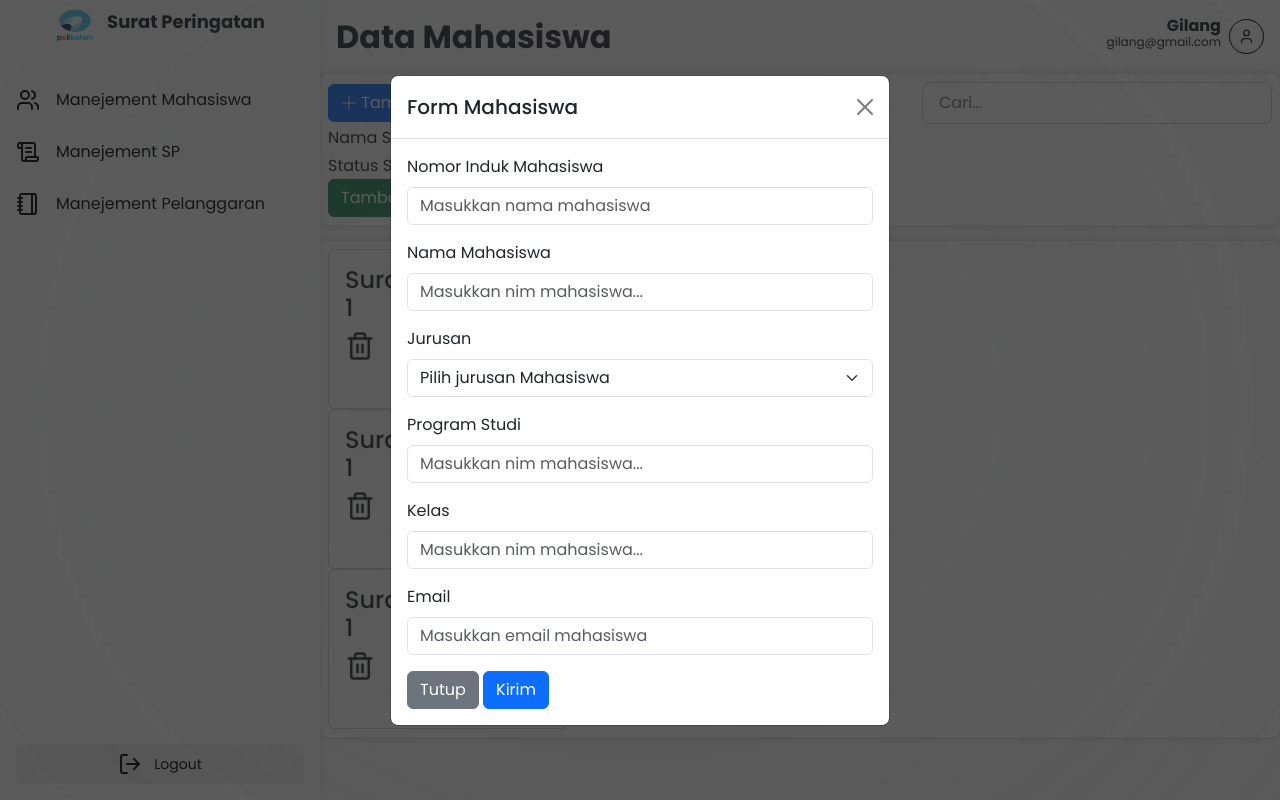
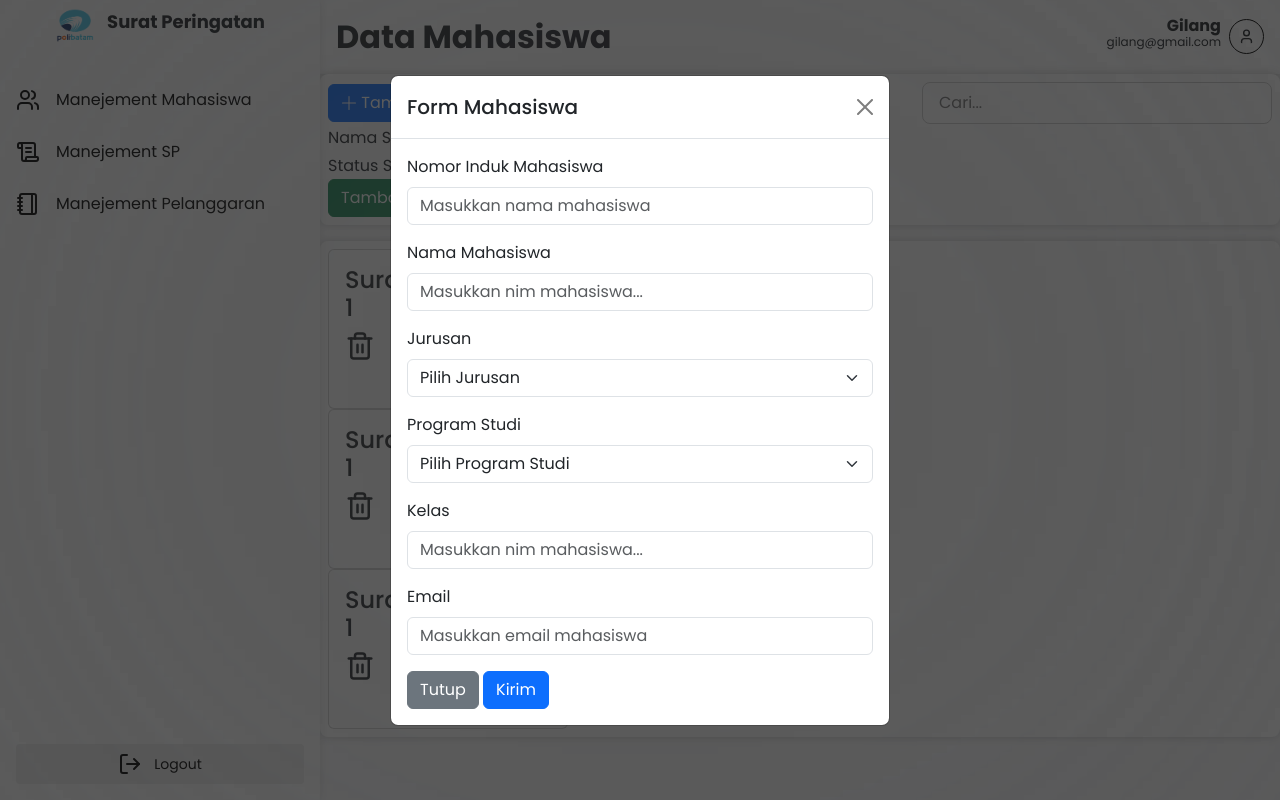
Before and after one commit to FranklinChang08/SuratPeringatan, a PHP site: page /staff/surat.php in a window 1280 px wide, after a click on "Tambah SP". Run offline with PHP 8.4, Linux system fonts and the light colour scheme; some libraries are stand-ins or nearby versions.

Commit message:
Dropdown PRODI, JURUSAN

```diff
--- a/staff/profile.php
+++ b/staff/profile.php
@@ -80,7 +80,7 @@
                         <div>
                             <div class="mb-3">
                                 <label for="nik" class="form-label">NIK</label>
-                                <input type="text" class="form-control" name="nik" required id="nik" placeholder="Masukkan NIK anda...">
+                                <input type="text" class="form-control" name="nik" required id="nik" readonly placeholder="Masukkan NIK anda...">
                             </div>
                             <div class="mb-3">
                                 <label for="email" class="form-label">Email</label>
--- a/staff/surat.php
+++ b/staff/surat.php
@@ -249,19 +249,22 @@
                                 </div>
                                 <div class="mb-3">
                                     <label for="jurusan" class="form-label">Jurusan</label>
-                                    <select class="form-select" aria-label="Default select example">
-                                        <option selected>Pilih jurusan Mahasiswa</option>
+                                    <select class="form-select" id="jurusan">
+                                        <option value="">Pilih Jurusan</option>
                                         <option value="if">Teknik Informatika</option>
                                         <option value="mesin">Teknik Mesin</option>
                                         <option value="elektro">Teknik Elektro</option>
-                                        <option value="mb">Manejemen Bisnis</option>
+                                        <option value="mb">Manajemen Bisnis</option>
                                     </select>
                                 </div>
+
                                 <div class="mb-3">
                                     <label for="prodi" class="form-label">Program Studi</label>
-                                    <input type="text" class="form-control" id="prodi"
-                                        placeholder="Masukkan nim mahasiswa...">
+                                    <select class="form-select" id="prodi">
+                                        <option value="">Pilih Program Studi</option>
+                                    </select>
                                 </div>
+
                                 <div class="mb-3">
                                     <label for="kelas" class="form-label">Kelas</label>
                                     <input type="text" class="form-control" id="kelas"
@@ -289,5 +292,37 @@
 <link rel="stylesheet" href="../node_modules/sweetalert2/dist/sweetalert2.min.css">
 <script src="../static/js/confirmRemove.js"></script>
 <script src="../static/js/validationFormSP.js"></script>
+<script>
+    // Data program studi berdasarkan jurusan
+    const dataProdi = {
+        if: ["IF", "TRPL", "GM" , "GIM" , "AN" , "TRM" , "RKS"],
+        mesin: ["TM" , "TPPU" , "TRKP" , "TRTF" , "TMT"],
+        elektro: ["TEM", "TRE", "TI" , "TMK" , "TRPE" , "TRR"],
+        mb: ["ACC", "ACM", "ABM" , "LPI" , "DB"]
+    };
+
+    // Event dropdown jurusan
+    document.getElementById("jurusan").addEventListener("change", function () {
+        const jurusanDipilih = this.value;
+        const prodiDropdown = document.getElementById("prodi");
+
+        // Reset isi dropdown prodi
+        prodiDropdown.innerHTML = `<option value="">Pilih Program Studi</option>`;
+
+        // Jika tidak memilih jurusan, berhenti
+        if (!jurusanDipilih) return;
+
+        // Ambil prodi sesuai jurusan
+        const listProdi = dataProdi[jurusanDipilih];
+
+        // Isi dropdown prodi
+        listProdi.forEach(prodi => {
+            const option = document.createElement("option");
+            option.value = prodi.toLowerCase().replace(/\s+/g, "-");
+            option.textContent = prodi;
+            prodiDropdown.appendChild(option);
+        });
+    });
+</script>
 
 </html>
```
